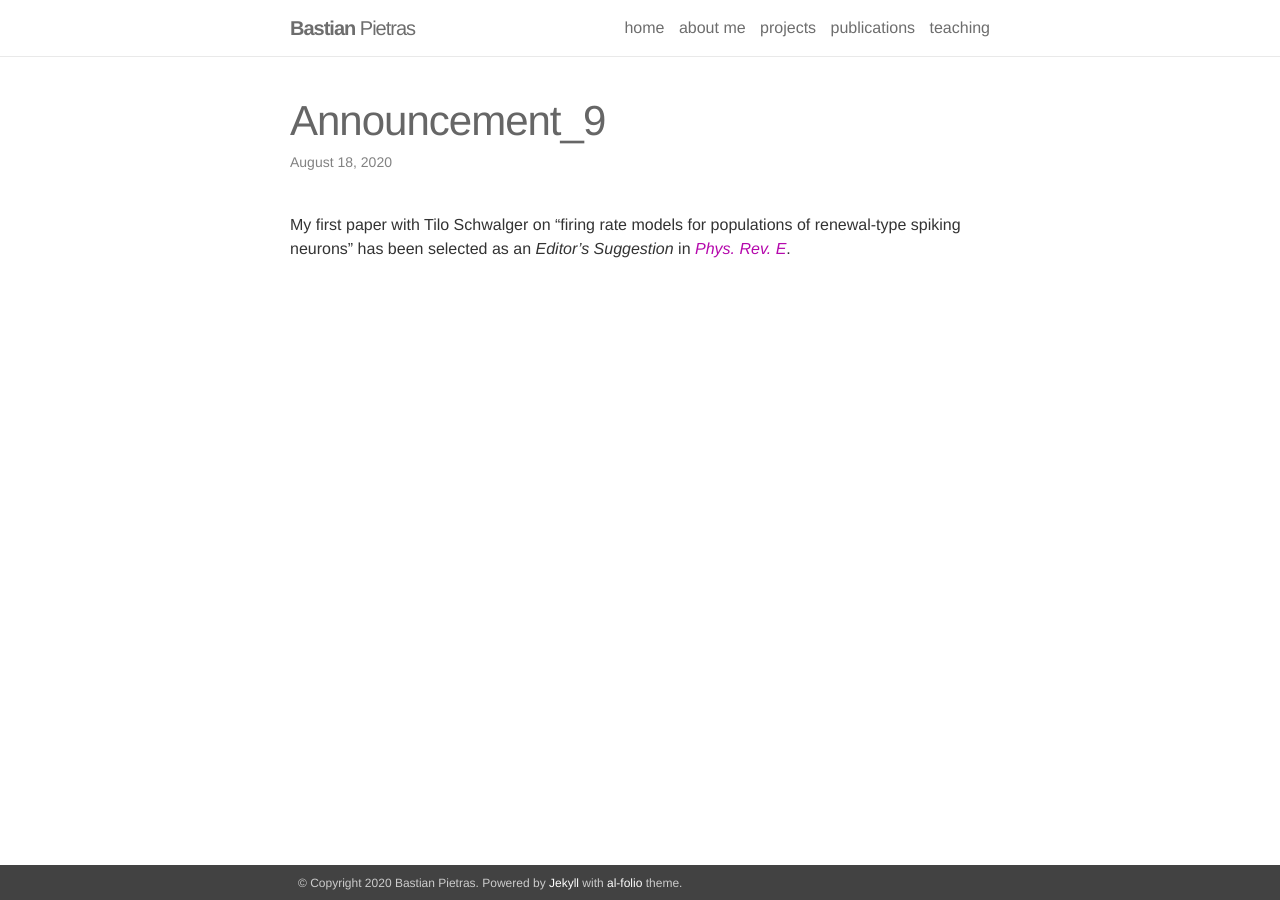
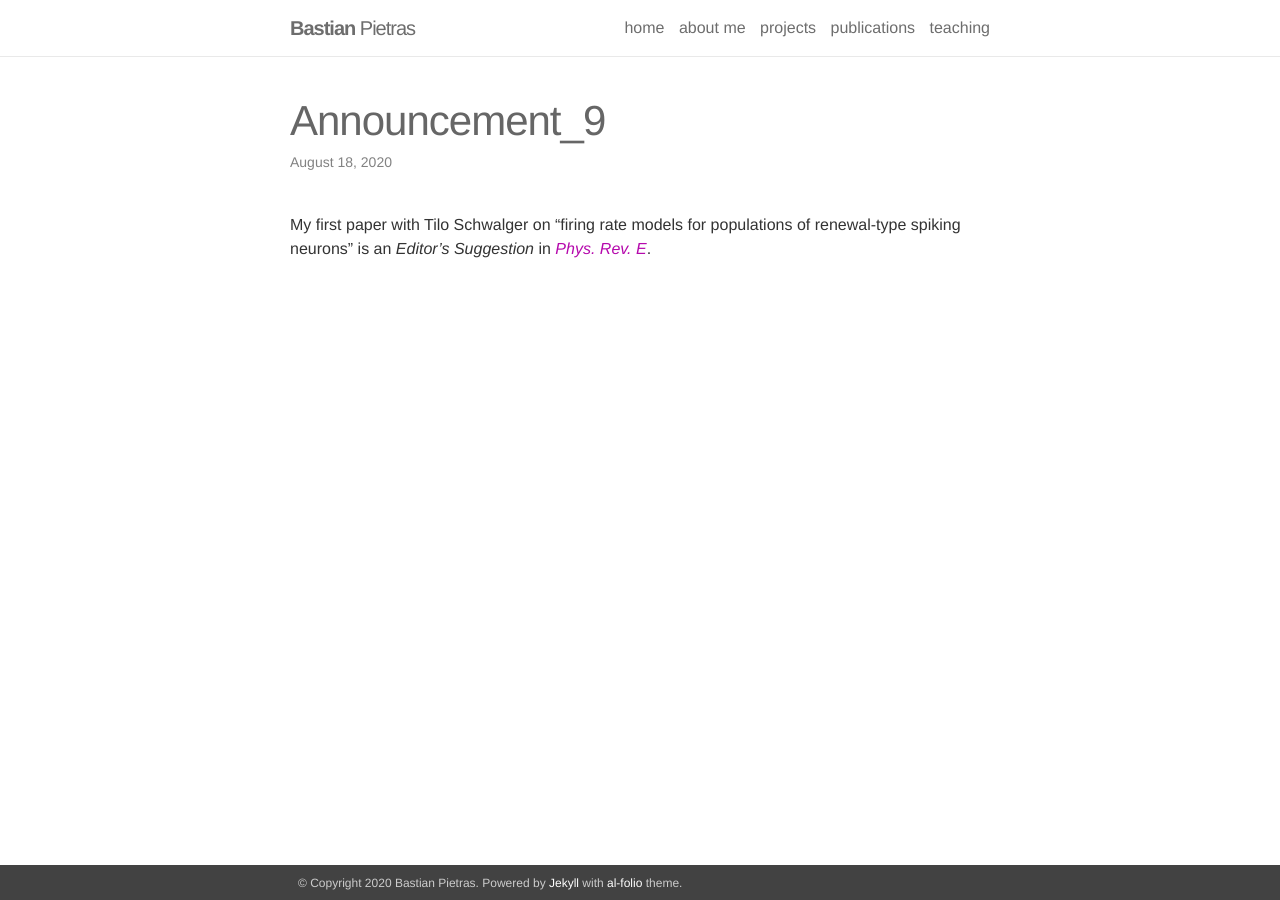
Before and after one commit to BastianPietras/bastianpietras.github.io, a Jekyll site: the page built from _news/announcement_9.md, in a window 1280 px wide. Built offline with Jekyll 4.4.1, drawn with Linux system fonts in a browser that asks for light colours.

Commit message:
Update announcement_9.md

```diff
--- a/_news/announcement_9.md
+++ b/_news/announcement_9.md
@@ -4,4 +4,4 @@ date: 2020-08-18
 inline: true
 ---
 
-My first paper with Tilo Schwalger on "firing rate models for populations of renewal-type spiking neurons" has been selected as an _Editor's Suggestion_ in [_Phys. Rev. E_](https://journals.aps.org/pre/abstract/10.1103/PhysRevE.102.022407).
+My first paper with Tilo Schwalger on "firing rate models for populations of renewal-type spiking neurons" is an _Editor's Suggestion_ in [_Phys. Rev. E_](https://journals.aps.org/pre/abstract/10.1103/PhysRevE.102.022407).
```
